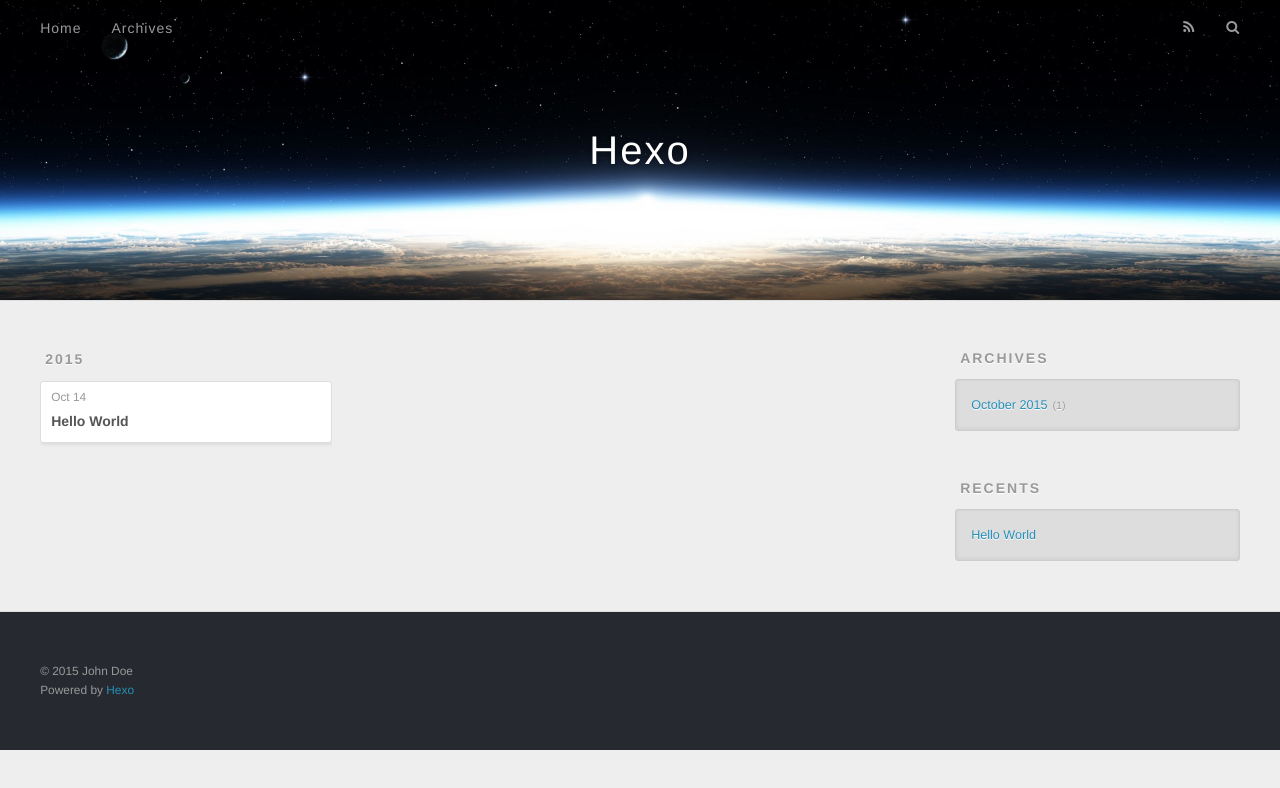
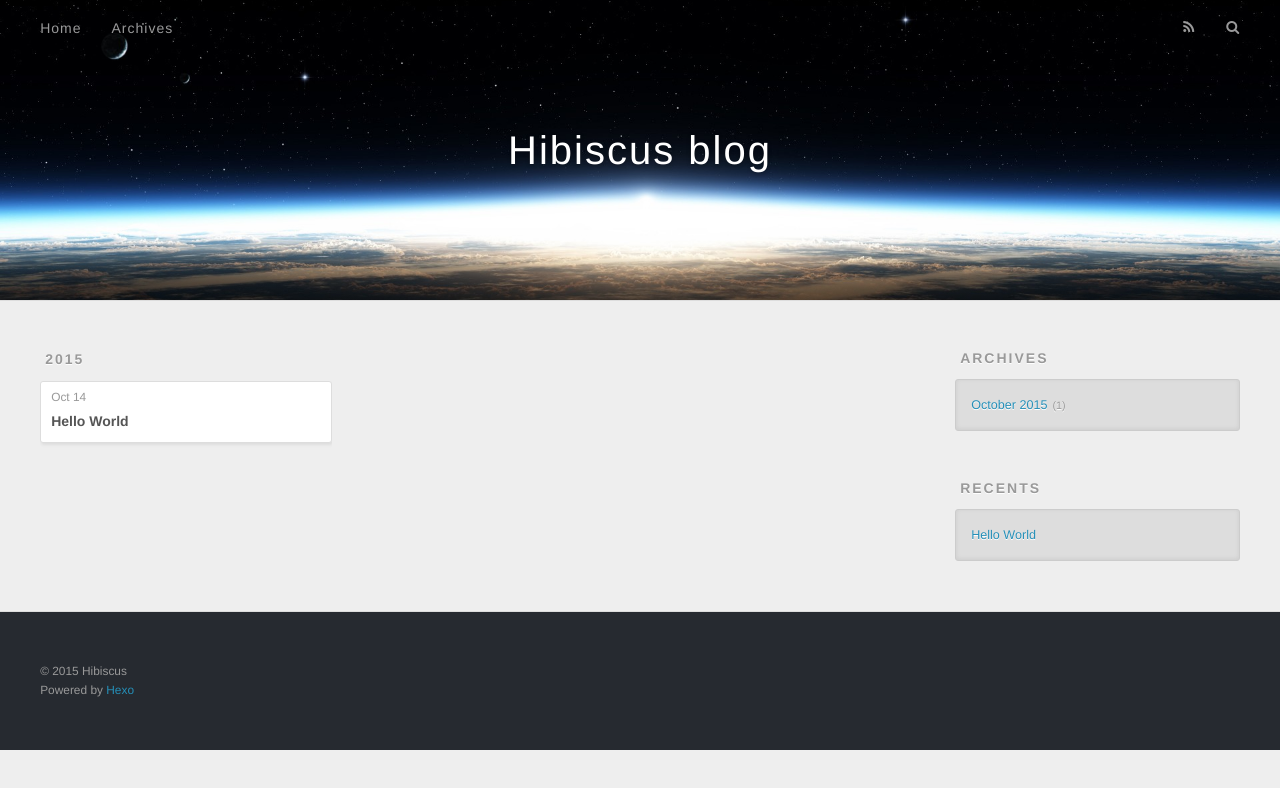
Before and after one commit to hibiscus1212/hibiscus1212.github.io, a plain HTML site: page archives/2015/10/index.html in a window 1280 px wide. Drawn offline with nearby package versions, Linux system fonts and the light colour scheme.

Commit message:
Site updated: 2015-10-16 13:12:35

```diff
--- a/archives/2015/10/index.html
+++ b/archives/2015/10/index.html
@@ -3,19 +3,19 @@
 <head>
   <meta charset="utf-8">
 
-  <title>Archives: 2015/10 | Hexo</title>
+  <title>Archives: 2015/10 | Hibiscus blog</title>
   <meta name="viewport" content="width=device-width, initial-scale=1, maximum-scale=1">
   <meta name="description">
 <meta property="og:type" content="website">
-<meta property="og:title" content="Hexo">
+<meta property="og:title" content="Hibiscus blog">
 <meta property="og:url" content="http://yoursite.com/archives/2015/10/index.html">
-<meta property="og:site_name" content="Hexo">
+<meta property="og:site_name" content="Hibiscus blog">
 <meta property="og:description">
 <meta name="twitter:card" content="summary">
-<meta name="twitter:title" content="Hexo">
+<meta name="twitter:title" content="Hibiscus blog">
 <meta name="twitter:description">
 
-    <link rel="alternative" href="/atom.xml" title="Hexo" type="application/atom+xml">
+    <link rel="alternative" href="/atom.xml" title="Hibiscus blog" type="application/atom+xml">
 
 
     <link rel="icon" href="/favicon.png">
@@ -33,7 +33,7 @@
   <div id="header-outer" class="outer">
     <div id="header-title" class="inner">
       <h1 id="logo-wrap">
-        <a href="/" id="logo">Hexo</a>
+        <a href="/" id="logo">Hibiscus blog</a>
       </h1>
 
     </div>
@@ -133,7 +133,7 @@
 
   <div class="outer">
     <div id="footer-info" class="inner">
-      &copy; 2015 John Doe<br>
+      &copy; 2015 Hibiscus<br>
       Powered by <a href="http://hexo.io/" target="_blank">Hexo</a>
     </div>
   </div>
```
Also changed, not shown: 2015/10/14/hello-world/index.html (+6 -6 lines), archives/2015/index.html (+7 -7 lines), archives/index.html (+7 -7 lines), index.html (+8 -8 lines).
